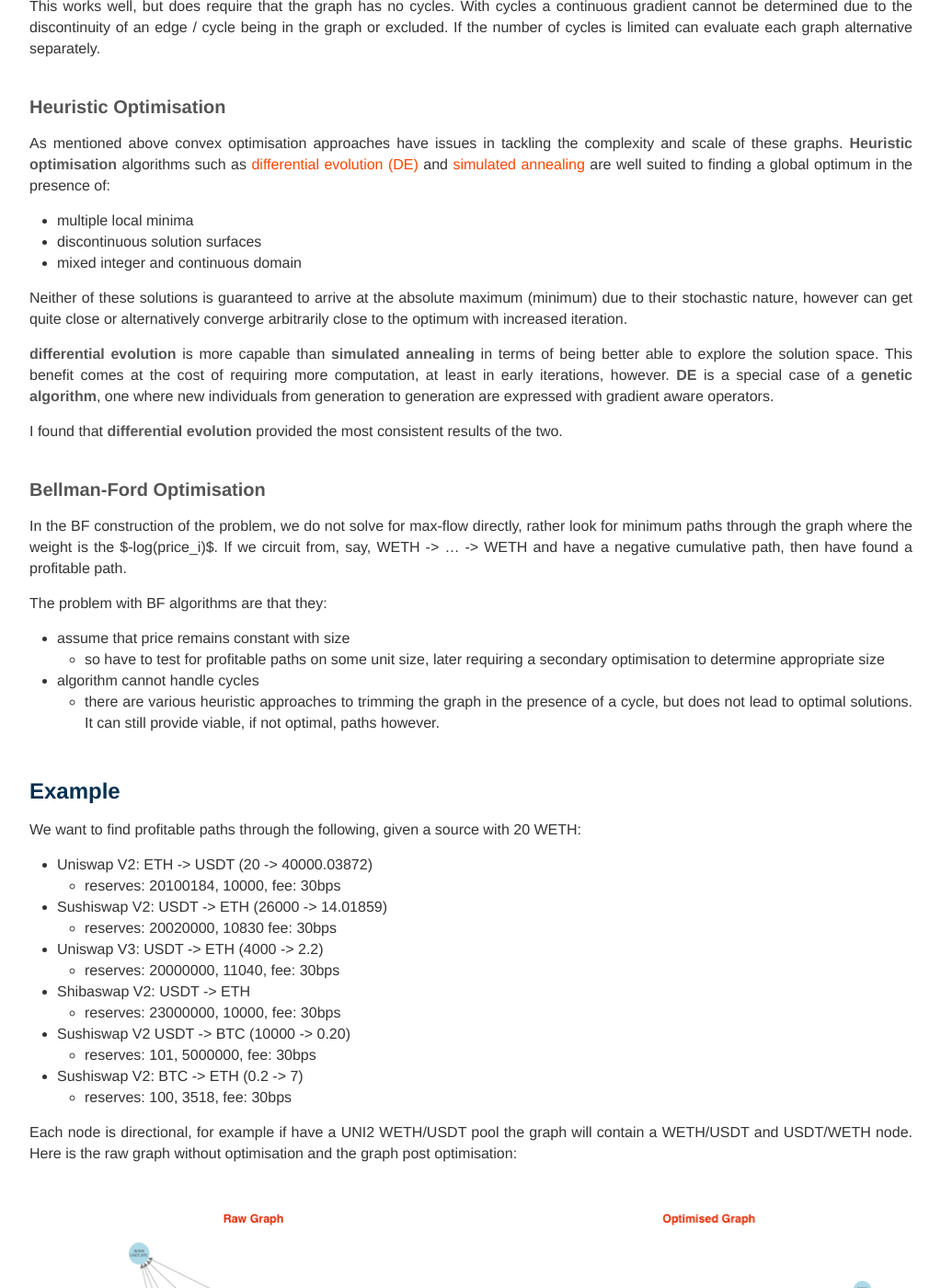
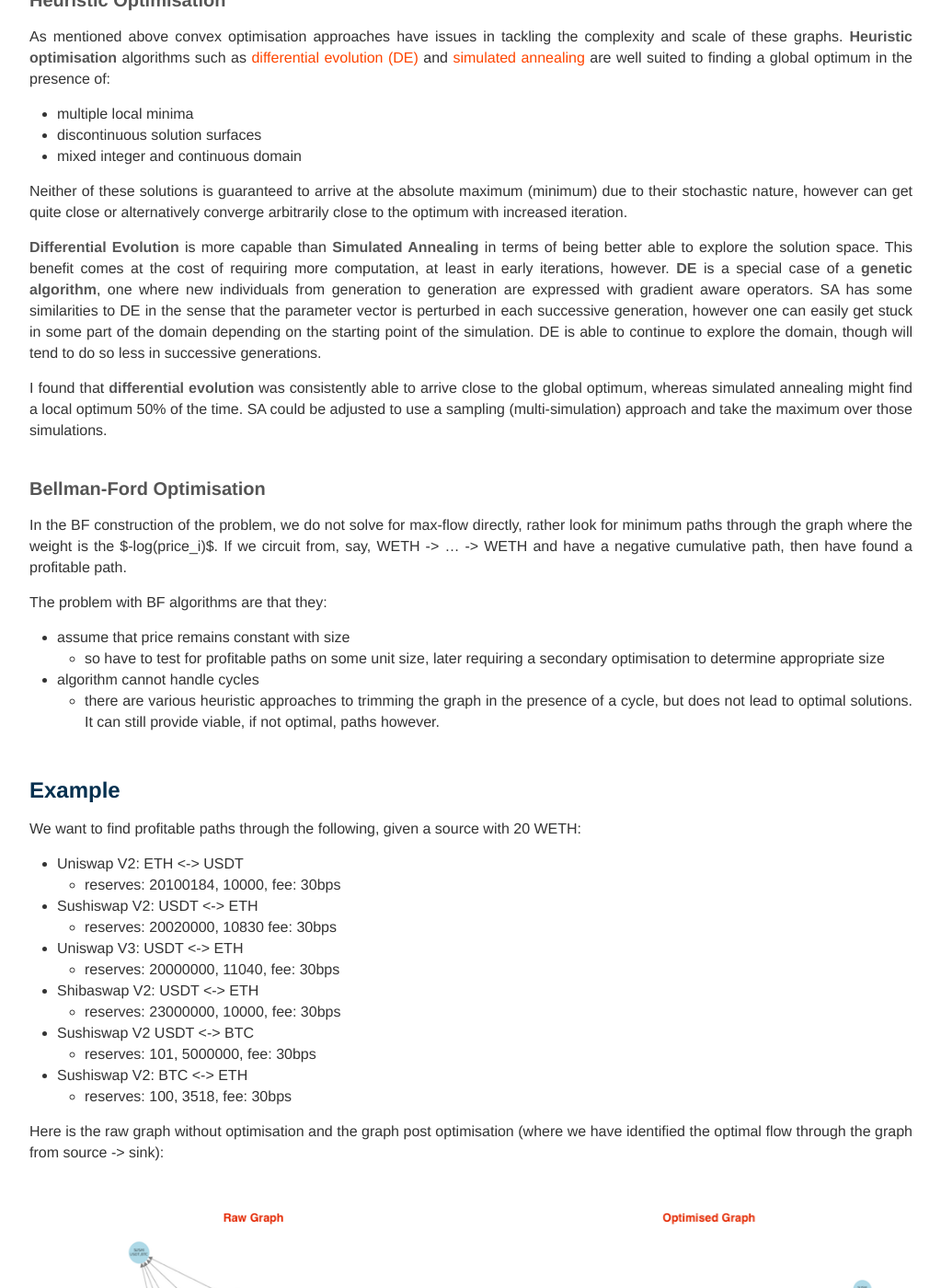
Before and after one commit to tr8dr/tr8dr.github.io, a Jekyll site: the page built from _posts/2024-11-16-MEV-p2.markdown, in a window 1280 px wide and 1400 px high, scrolled down 3720 px. Shown: the whole window at 92% size, without its empty margins (128-1151 px from the left). Built offline with Jekyll 4.4.1, drawn with Linux system fonts in a browser that asks for light colours; nearby versions of some CDN libraries; formulas are drawn with MathJax 3; comment, search, counter and statistics services are not loaded; some of the changed text lies outside the part shown.

Commit message:
minor blog fixes

```diff
--- a/_posts/2024-11-16-MEV-p2.markdown
+++ b/_posts/2024-11-16-MEV-p2.markdown
@@ -109,7 +109,8 @@
 
 This works well, but does require that the graph has no cycles.  With cycles a continuous gradient cannot be determined
 due to the discontinuity of an edge / cycle being in the graph or excluded.  If the number of cycles is limited
-can evaluate each graph alternative separately.
+can evaluate each graph alternative separately.  I have an implementation for this that arrives at the global optimum
+in approximately $O(n\, log(n))$ time.
 
 ### Heuristic Optimisation
 As mentioned above convex optimisation approaches have issues in tackling the complexity and scale of these
@@ -124,12 +125,17 @@
 Neither of these solutions is guaranteed to arrive at the absolute maximum (minimum) due to their stochastic nature,
 however can get quite close or alternatively converge arbitrarily close to the optimum with increased iteration.
 
-__differential evolution__ is more capable than __simulated annealing__ in terms of being better able to explore the
+__Differential Evolution__ is more capable than __Simulated Annealing__ in terms of being better able to explore the
 solution space.  This benefit comes at the cost of requiring more computation, at least in early iterations, however.
 __DE__ is a special case of a __genetic algorithm__, one where new individuals from generation to generation are expressed with gradient
-aware operators.
+aware operators.  SA has some similarities to DE in the sense that the parameter vector is perturbed
+in each successive generation, however one can easily get stuck in some part of the domain depending on the starting
+point of the simulation.  DE is able to continue to explore the domain, though will tend to do so less in successive
+generations.
 
-I found that __differential evolution__ provided the most consistent results of the two.
+I found that __differential evolution__ was consistently able to arrive close to the global optimum,
+whereas simulated annealing might find a local optimum 50% of the time.  SA could be adjusted to
+use a sampling (multi-simulation) approach and take the maximum over those simulations.
 
 ### Bellman-Ford Optimisation
 In the BF construction of the problem, we do not solve for max-flow directly, rather look for minimum paths through
@@ -147,27 +153,27 @@
 ## Example
 We want to find profitable paths through the following, given a source with 20 WETH:
 
-- Uniswap V2: ETH -> USDT (20 -> 40000.03872)
+- Uniswap V2: ETH <-> USDT
   * reserves: 20100184, 10000, fee: 30bps
-- Sushiswap V2: USDT -> ETH (26000 -> 14.01859)
+- Sushiswap V2: USDT <-> ETH
   * reserves: 20020000, 10830 fee: 30bps
-- Uniswap V3: USDT -> ETH (4000 -> 2.2)
+- Uniswap V3: USDT <-> ETH
   * reserves: 20000000, 11040, fee: 30bps
-- Shibaswap V2: USDT -> ETH
+- Shibaswap V2: USDT <-> ETH
   * reserves: 23000000, 10000, fee: 30bps
-- Sushiswap V2 USDT -> BTC (10000 -> 0.20)
+- Sushiswap V2 USDT <-> BTC
   * reserves: 101, 5000000, fee: 30bps
-- Sushiswap V2: BTC -> ETH (0.2 -> 7)
+- Sushiswap V2: BTC <-> ETH
   * reserves: 100, 3518, fee: 30bps
 
-Each node is directional, for example if have a UNI2 WETH/USDT pool the graph will contain a WETH/USDT and USDT/WETH
-node.  Here is the raw graph without optimisation and the graph post optimisation:
+Here is the raw graph without optimisation and the graph post optimisation (where we have identified
+the optimal flow through the graph from source -> sink):
 
 <img src="/assets/2024-11-16/raw-vs-optimised.png" />
 
 ### Solving with Differential Evolution
 Differential Evolution is not the most efficient approach, however is one of the simplest and one that can achieve
-global optimum.  I will discuss a hybrid approach to reduce the size of the graph and allow for more economical
+global optimum.  In a subsequent post I will discuss a hybrid approach to reduce the size of the graph and allow for more economical
 solutions.
 
 The approach to solving the max-flow problem with DE is as follows:
```
Also changed, not shown: assets/2024-11-16/graph1.png.
